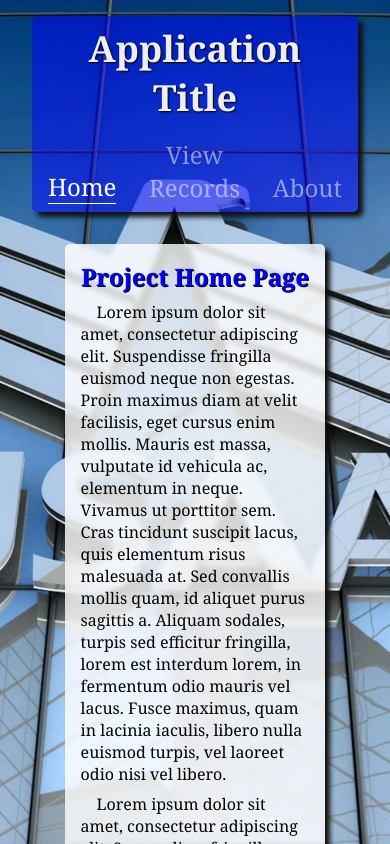
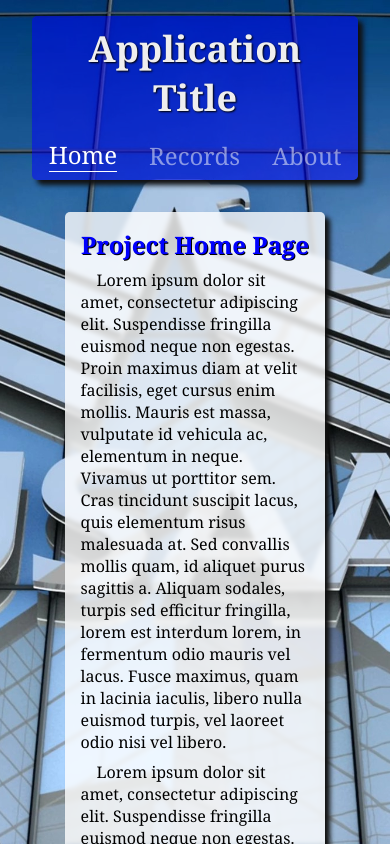
Before and after one commit to neoTemores/vetfit-frontend1, a React (Create React App) app: page / in a window 390 px wide. Shown: the top 844 px of the page. Built offline with nearby package versions, Linux system fonts and the light colour scheme.

Commit message:
fix nav breakpoint

```diff
--- a/src/App.css
+++ b/src/App.css
@@ -191,7 +191,7 @@ button:hover {
   align-items: flex-end;
 }
 
-@media (max-width: 780px) {
+@media (max-width: 720px) {
   .linksContainer {
     margin-right: auto;
   }
--- a/src/Components/Navbar.jsx
+++ b/src/Components/Navbar.jsx
@@ -24,7 +24,7 @@ const Navbar = () => {
 
             <div className='linksContainer'>
                 <Link className='navLink' id="/" to="/">Home</Link>
-                <Link className='navLink' id="/all-records" to="/all-records">View Records</Link>
+                <Link className='navLink' id="/all-records" to="/all-records">Records</Link>
                 <Link className='navLink' id="/about" to="/about">About</Link>
             </div>
 
```
